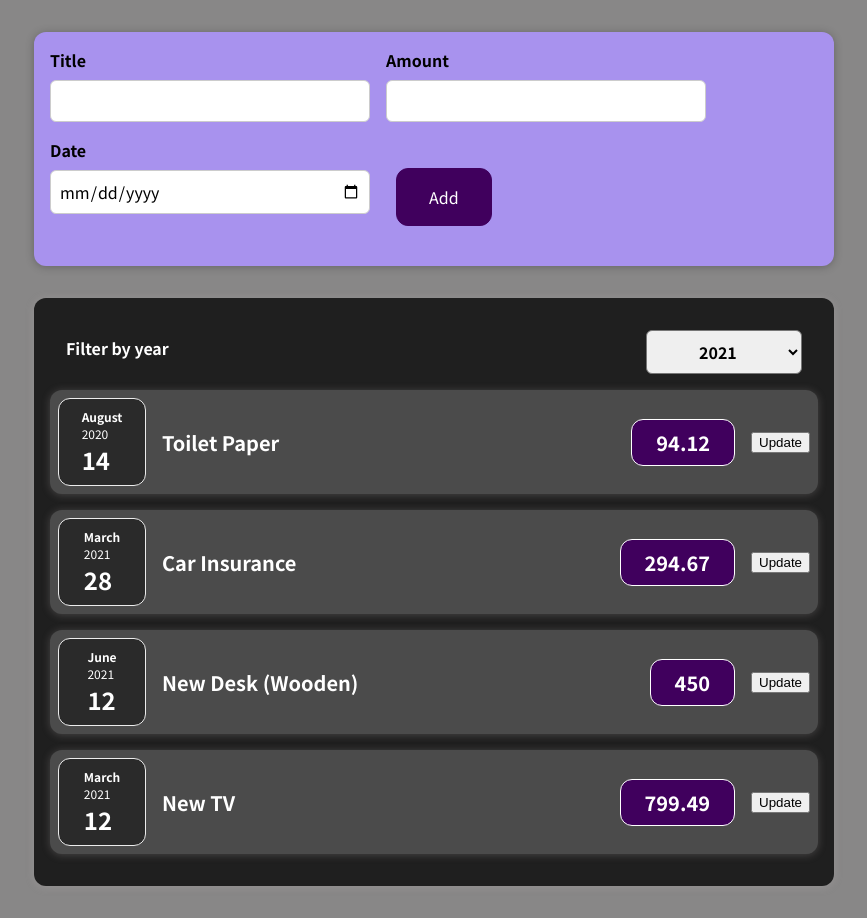
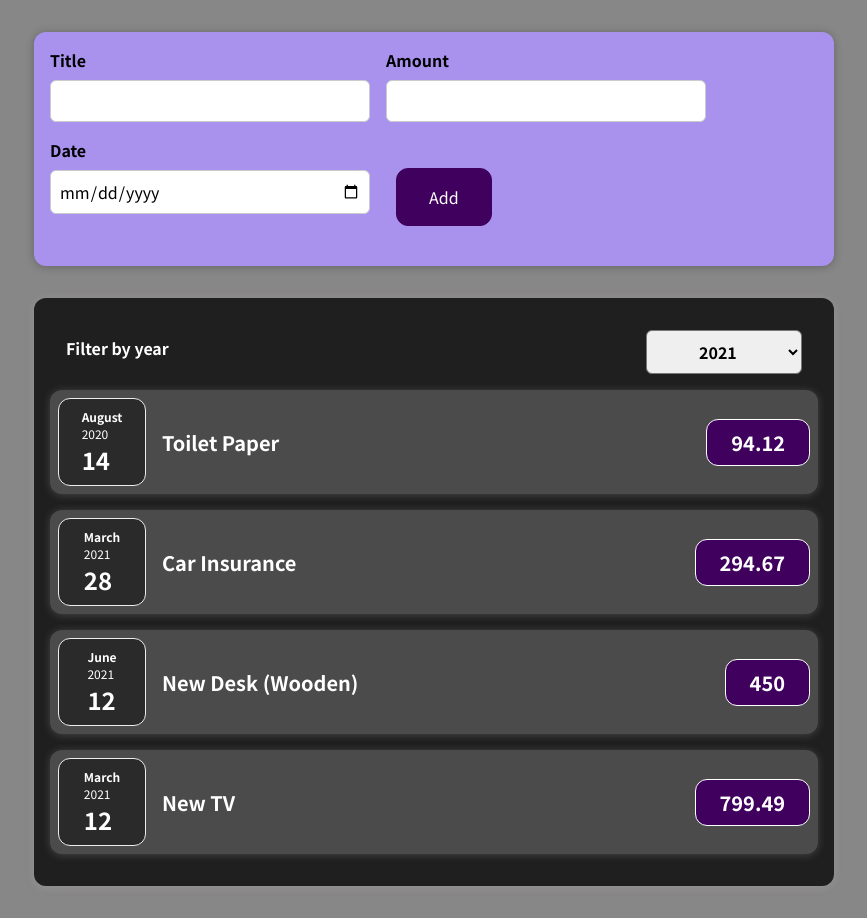
Before and after one commit to balanzer/react_learning_app, a React (Create React App) app in the folder react-complete-guide/: page / in a window 1280 px wide. Shown: the whole page, without its empty margins (206-1073 px from the left). Built offline with nearby package versions, Linux system fonts and the light colour scheme.

Commit message:
Removed Updat Button

```diff
--- a/react-complete-guide/src/components/Expenses/ExpenseItem.js
+++ b/react-complete-guide/src/components/Expenses/ExpenseItem.js
@@ -21,7 +21,6 @@ function ExpenseItem(props) {
             <div className='expense-item__description'>
                 <h2>{title}</h2>
                 <div className='expense-item__price'>{expenseAmount} </div>
-                <button onClick={updateExpenseDataHandler}>Update</button>
             </div>
         </Card>
     );
```
